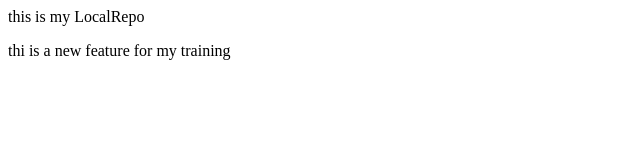
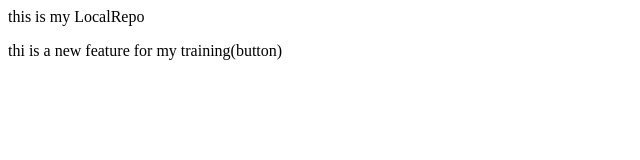
Before and after one commit to Silentnigh/localRepo, a plain HTML site: page index.html in a window 1280 px wide. Shown: the full height of the page, 0-640 px from the left. Drawn offline with Linux system fonts and the light colour scheme.

Commit message:
add botton

```diff
--- a/index.html
+++ b/index.html
@@ -1,4 +1,4 @@
 <p>
     this is my LocalRepo
 </p>
-<p>thi is a new feature for my training</p>
+<p>thi is a new feature for my training(button)</p>
```
